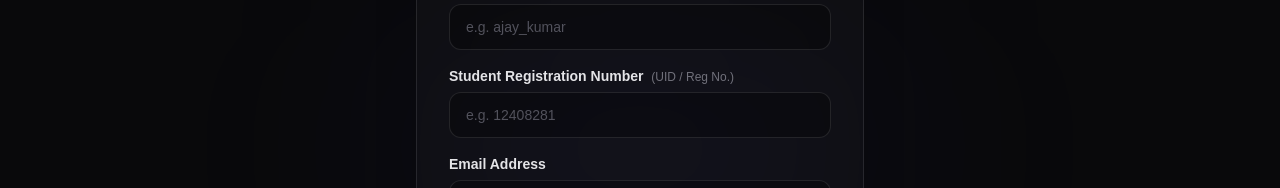
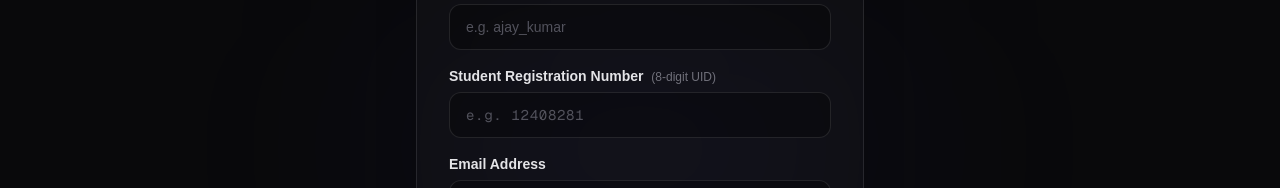
Before and after one commit to mehul2r82-bingo/GigHive, a Next.js app in the folder frontend/: page /signup in a window 1280 px wide. Shown: the part 334-522 px from the top of the page. Built offline with nearby package versions, Linux system fonts and the light colour scheme; no server answers.

Commit message:
Enforce strictly 8-digit unique student registration number and unique email validation on signup

```diff
--- a/frontend/app/signup/page.tsx
+++ b/frontend/app/signup/page.tsx
@@ -24,7 +24,10 @@ export default function SignupPage() {
 ) => {
   e.preventDefault();
 
-  console.log("SUBMIT CLICKED");
+  if (registrationNumber.trim().length !== 8) {
+    setError("Student registration number must be exactly 8 digits.");
+    return;
+  }
 
   setLoading(true);
   setError("");
@@ -136,16 +139,21 @@ export default function SignupPage() {
         {/* Student Registration Number */}
         <div className="mb-4">
           <label className="block text-sm font-semibold text-zinc-200 mb-1.5">
-            Student Registration Number <span className="text-xs text-zinc-500 font-normal ml-1">(UID / Reg No.)</span>
+            Student Registration Number <span className="text-xs text-zinc-500 font-normal ml-1">(8-digit UID)</span>
           </label>
           <input
             type="text"
+            inputMode="numeric"
+            maxLength={8}
             value={registrationNumber}
-            onChange={(e) => setRegistrationNumber(e.target.value)}
+            onChange={(e) => setRegistrationNumber(e.target.value.replace(/\D/g, '').slice(0, 8))}
             placeholder="e.g. 12408281"
-            className="w-full bg-black/30 border border-white/10 rounded-xl px-4 py-3 text-sm text-white placeholder:text-zinc-600 outline-none transition-all focus:border-indigo-500/60 focus:ring-2 focus:ring-indigo-500/20"
+            className="w-full bg-black/30 border border-white/10 rounded-xl px-4 py-3 text-sm text-white placeholder:text-zinc-600 outline-none transition-all focus:border-indigo-500/60 focus:ring-2 focus:ring-indigo-500/20 font-mono tracking-wider"
             required
           />
+          {registrationNumber && registrationNumber.length < 8 && (
+            <p className="text-xs text-amber-400 mt-1">Must be exactly 8 digits ({registrationNumber.length}/8)</p>
+          )}
         </div>
 
         {/* Email Address */}
```
Also changed, not shown: 1 other file (tests, documents, lock files or other folders).
